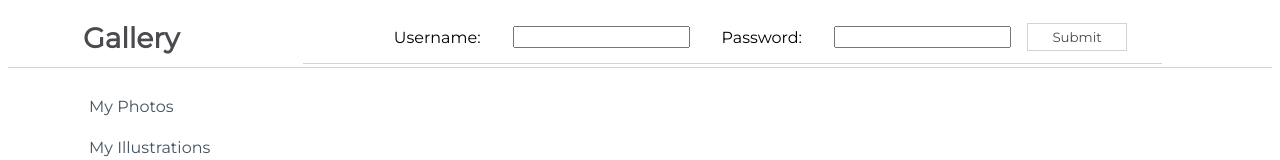
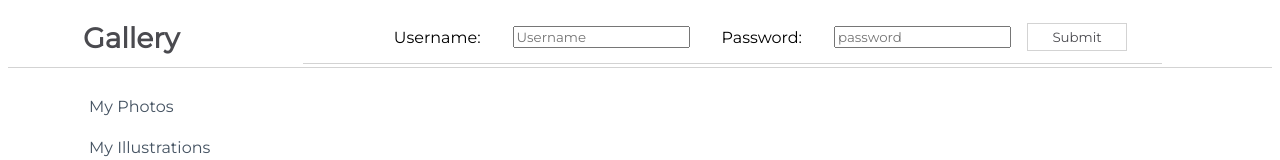
Before and after one commit to MartinBradbury/react-sidebar-prac, a React (Create React App) app in the folder my-app/: page / in a window 1280 px wide. Both pictures are taken after a click on the button "Login". Shown: the top 160 px of the page. Built offline with nearby package versions, Linux system fonts and the light colour scheme.

Commit message:
added placeholders to input boxes.

```diff
--- a/my-app/src/components/NavBar.js
+++ b/my-app/src/components/NavBar.js
@@ -10,9 +10,9 @@ function NavBar(props) {
         ) : (
             <div className={css.NavBar}>
                 <p>Username:</p>
-                <input></input>
+                <input placeholder="Username"></input>
                 <p> Password:</p>
-                <input></input>
+                <input placeholder="password"></input>
                 <button onClick={props.myClickOut}>Submit</button>
             </div>
         )}
```
